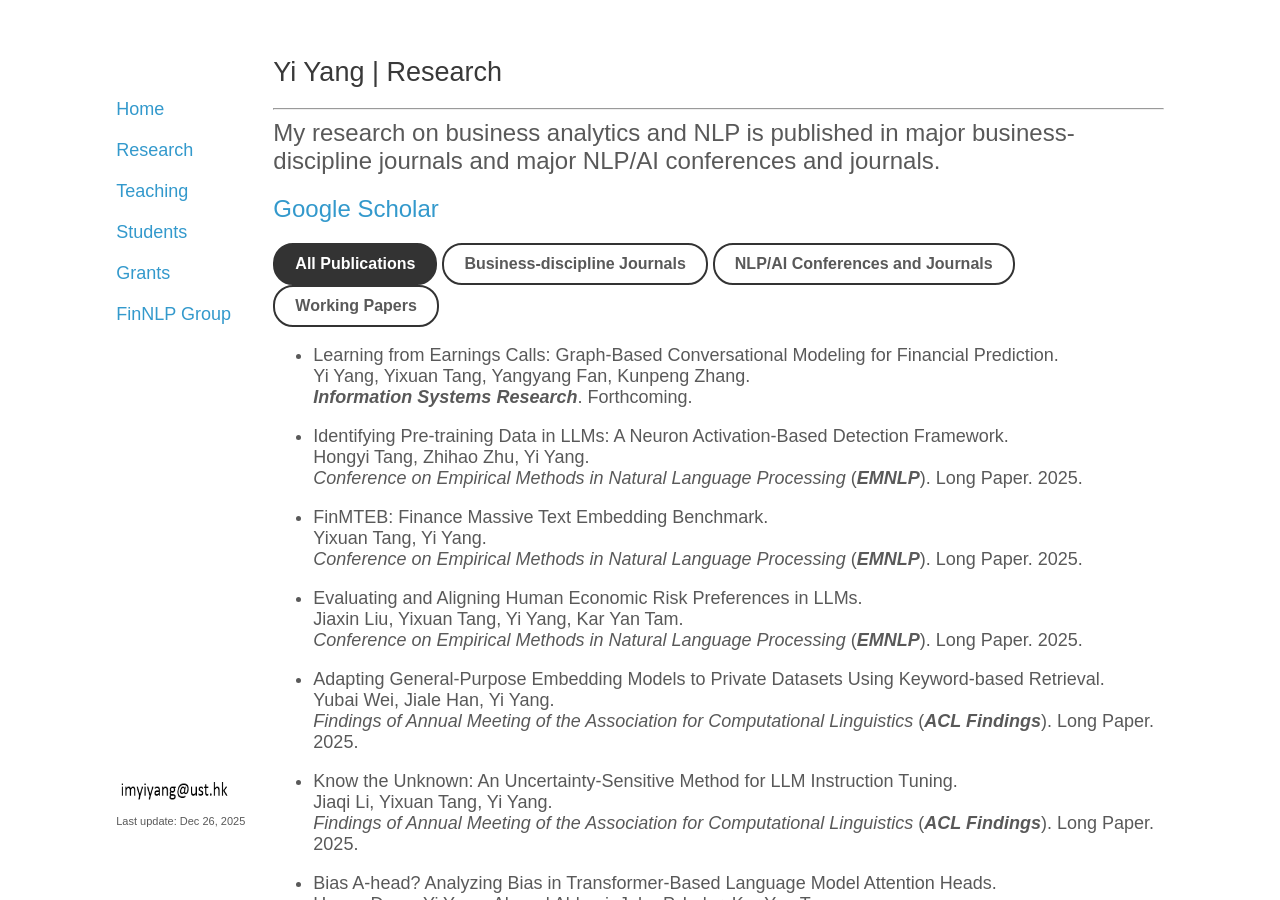
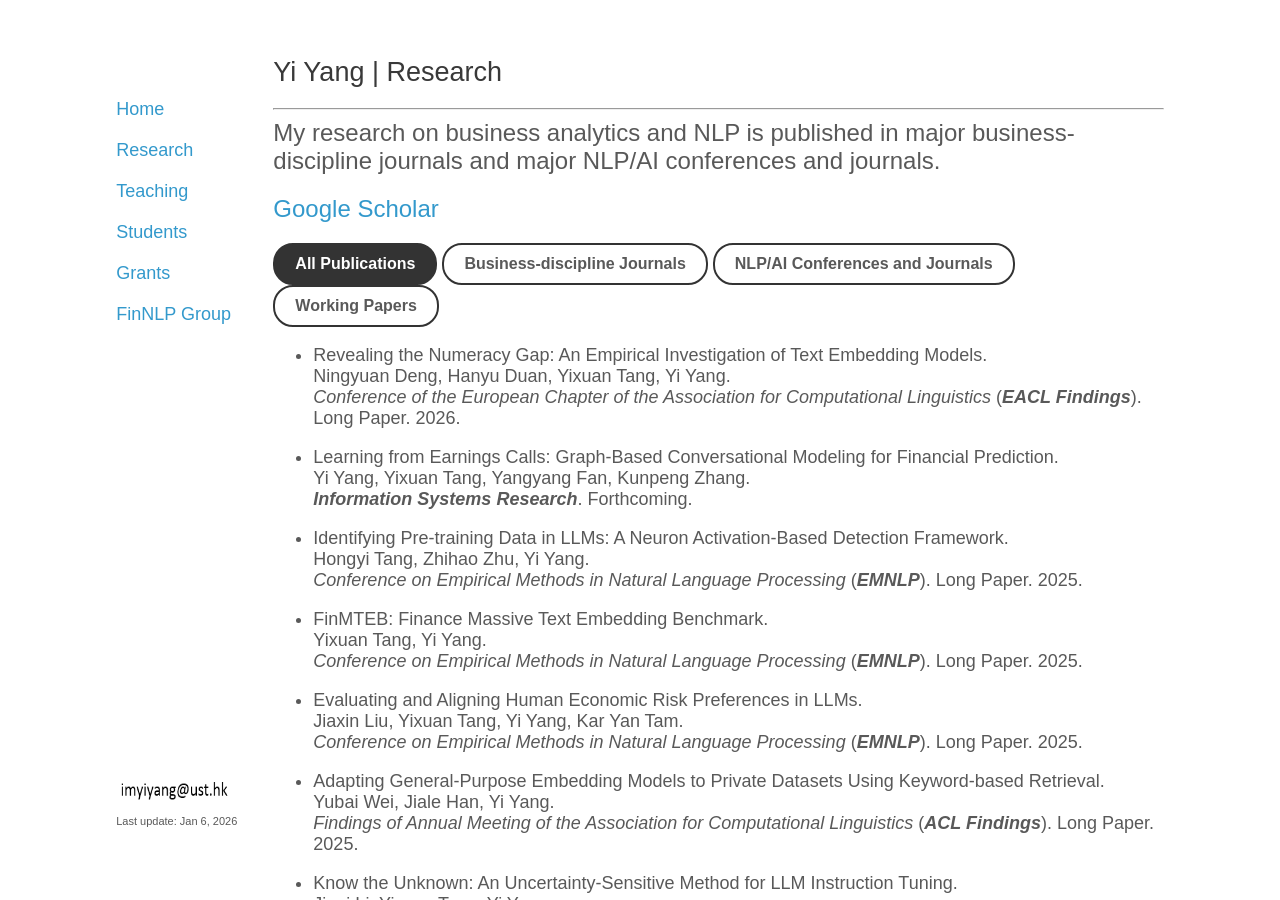
Before and after one commit to yya518/yya518.github.io, a Jekyll site: the page built from research.md, in a window 1280 px wide and 900 px high. Built offline with Jekyll 4.4.1, drawn with Linux system fonts in a browser that asks for light colours.

Commit message:
eacl update

```diff
--- a/_layouts/default.html
+++ b/_layouts/default.html
@@ -21,7 +21,7 @@
 
       <footer>
                    <img src="email.png" width=120 height=25>
-           <p><small>Last update: Dec 26, 2025</small><br>
+           <p><small>Last update: Jan 6, 2026</small><br>
 
         <!--<small>Powered by <a href="https://github.com/mojombo/jekyll">Jekyll</a> </small></p>-->
       </footer>
--- a/research.md
+++ b/research.md
@@ -15,6 +15,11 @@ title: research
 </span>
 
 {% include publication-buttons.html %}
++ Revealing the Numeracy Gap: An Empirical Investigation of Text Embedding Models.
+Ningyuan Deng, Hanyu Duan, Yixuan Tang, Yi Yang.
+*Conference of the European Chapter of the Association for Computational Linguistics* (***EACL Findings***). Long Paper. 2026.
+{: .nlp}
+
 + Learning from Earnings Calls: Graph-Based Conversational Modeling for Financial Prediction.
 Yi Yang, Yixuan Tang, Yangyang Fan, Kunpeng Zhang.
 ***Information Systems Research***. Forthcoming.
@@ -65,10 +70,10 @@ Hanyu Duan, Jiaxin Liu, Yi Yang, Kar Yan Tam.
 *Under Review*.
 {: .working}
 
-<!--+ Designing Financial Text Embeddings with Persona–Based Supervision.
++ Designing Financial Text Embeddings with Persona–Based Supervision.
 Yixuan Tang, Yi Yang.
 *Under Review*.
-{: .working}   -->
+{: .working}
 
 + Forget Me If You Can: Auditing User Data Revocation in Recommendation Systems.
 Zhihao Zhu, Yi Yang, Jin Chen, Yangyang Fan, Defu Lian.
```
